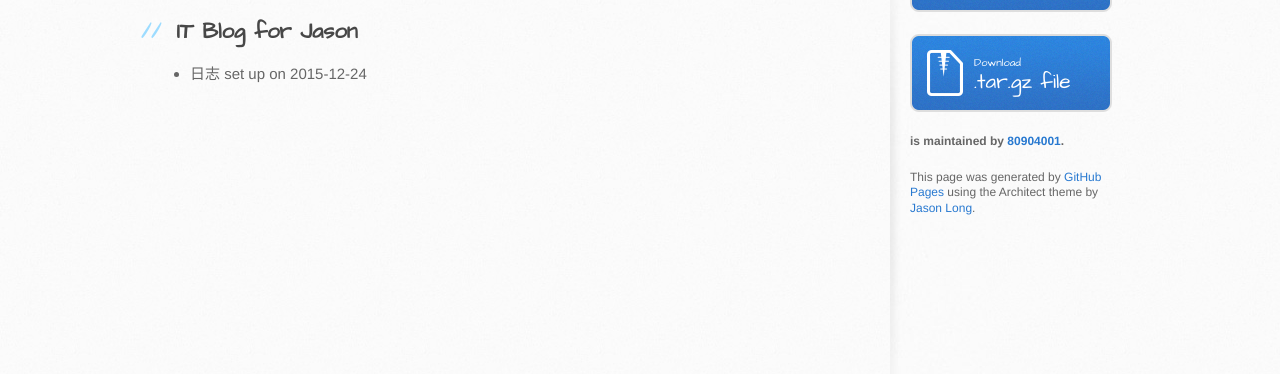
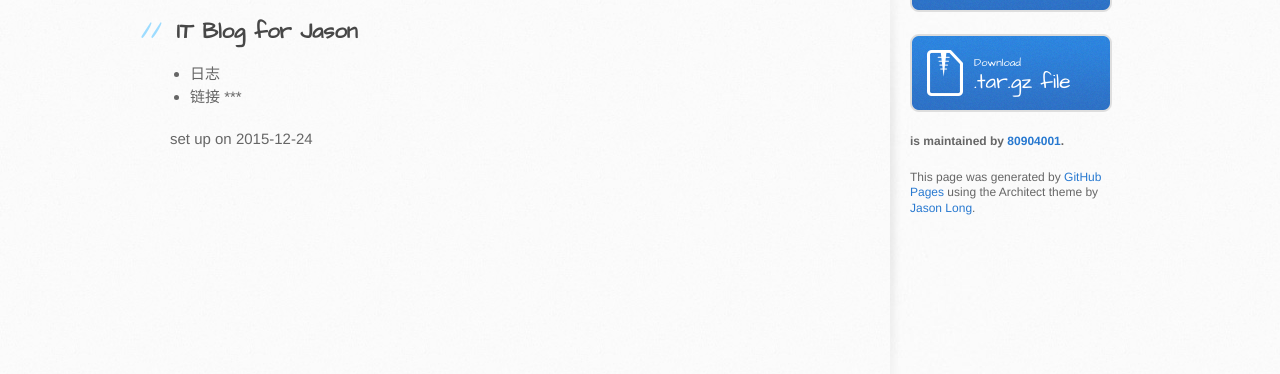
Before and after one commit to 80904001/bizsoft, a plain HTML site: page index.html in a window 1280 px wide. Shown: the part 298-672 px from the top of the page. Drawn offline with Linux system fonts and the light colour scheme.

```diff
--- a/index.html
+++ b/index.html
@@ -35,9 +35,12 @@
 <a id="it-blog-for-jason" class="anchor" href="#it-blog-for-jason" aria-hidden="true"><span class="octicon octicon-link"></span></a>IT Blog for Jason</h2>
 
 <ul>
-<li>日志
-set up on 2015-12-24</li>
+<li>日志</li>
+<li>链接
+***</li>
 </ul>
+
+<p>set up on 2015-12-24</p>
         </section>
 
         <aside id="sidebar">
--- a/params.json
+++ b/params.json
@@ -1 +1 @@
-{"name":"Bizsoft","tagline":"IT Blog for Jason","body":"# bizsoft\r\nIT Blog for Jason\r\n-----------------------------\r\n* 日志\r\nset up on 2015-12-24","google":"","note":"Don't delete this file! It's used internally to help with page regeneration."}
+{"name":"Bizsoft","tagline":"IT Blog for Jason","body":"# bizsoft\r\nIT Blog for Jason\r\n-----------------------------\r\n* 日志\r\n* 链接\r\n***\r\n\r\nset up on 2015-12-24","google":"","note":"Don't delete this file! It's used internally to help with page regeneration."}
```
